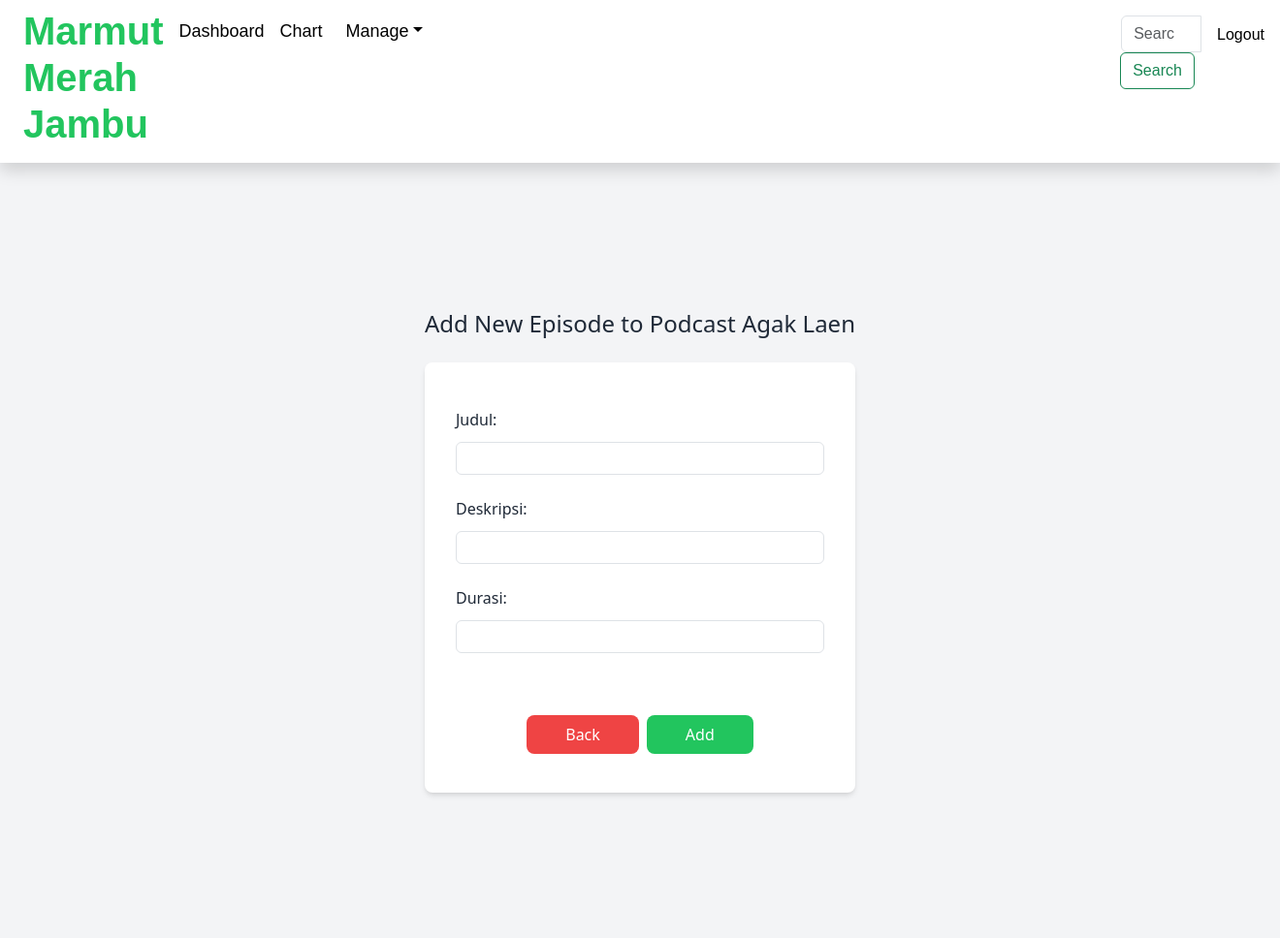
After one commit to realynnsio/marmut_merah_jambu, a Django app: page /podcast/create-episode in a window 1320 px wide. The commit adds this page. Shown: the whole page at 97% size. Run offline with Django 4.2, Linux system fonts and the light colour scheme; some libraries are stand-ins or nearby versions; some web fonts are replaced.

Commit message:
add create_episode front-end

```diff
--- /dev/null
+++ b/kelola_podcast/templates/create_episode.html
@@ -0,0 +1,37 @@
+{% extends 'base.html' %}
+
+{% block content %}
+
+{% include 'navbar.html' %}
+
+
+<div class="min-h-screen bg-gray-100 text-gray-800 antialiased px-4 py-6 flex flex-col flex-wrap justify-center sm:py-12">
+    <div class="relative py-2 sm:max-w-xl mx-auto text-center">
+        <span class="text-2xl font-light">Add New Episode to Podcast Agak Laen</span>
+        <div class="relative mt-4 bg-white shadow-md sm:rounded-lg text-left sm:mt-4">
+            <div class="py-10 px-8">
+                <form action="">
+                    {% csrf_token %}
+                    <div class="mb-3">
+                        <label for="name" class="col-form-label">Judul:</label>
+                        <input type="text" class=" border w-full h-5 px-3 py-3 mt-1 hover:outline-none focus:outline-none focus:ring-1 focus:ring-indigo-600 rounded-md" id="name" name="name"></input>
+                    </div>
+                    <div class="mb-3">
+                        <label for="description" class="col-form-label">Deskripsi:</label>
+                        <input type="text" class=" border w-full h-5 px-3 py-3 mt-1 hover:outline-none focus:outline-none focus:ring-1 focus:ring-indigo-600 rounded-md" id="description" name="description"></input>
+                    </div>
+                    <div class="mb-3">
+                        <label for="category" class="col-form-label">Durasi:</label>
+                        <input type="text" class=" border w-full h-5 px-3 py-3 mt-1 hover:outline-none focus:outline-none focus:ring-1 focus:ring-indigo-600 rounded-md" id="category" name="category"></input>
+                    </div>
+                    <div class="flex justify-center space-x-2">
+                        <button class="mt-5 bg-red-500 text-white py-2 px-10 rounded-lg hover:bg-red-600 " type="submit" value="Add Product">Back</button>
+                        <button class="mt-5 bg-green-500 text-white py-2 px-10 rounded-lg hover:bg-green-600 " type="submit" value="Add Product">Add</button>
+                    </div>
+                </form>
+            </div>
+        </div>
+    </div>
+</div>
+
+{% endblock %}
--- a/kelola_podcast/templates/list_episode.html
+++ b/kelola_podcast/templates/list_episode.html
@@ -44,7 +44,7 @@
                     <td class="border border-gray-500 px-4 py-2"> Agak Laen!Versi:Numpang </td>
                     <td class="border border-gray-500 px-4 py-2"> S4E10. Mumpung lagi numpang di Studio ketua Bene sang tiktoker, kami mau cerita pengalaman
                         numpang kami. Selamat menikmati, Mauliate </td>
-                    <td class="border border-gray-500 px-4 py-2"> 65 menit </td>
+                    <td class="border border-gray-500 px-4 py-2"> 1 jam 5 menit </td>
                     <td class="border border-gray-500 px-4 py-2"> 09-03-2024 </td>
                     <td class="border border-gray-500 px-4 py-2">
                         <a href="">Hapus</a>
--- a/kelola_podcast/urls.py
+++ b/kelola_podcast/urls.py
@@ -1,5 +1,5 @@
 from django.urls import path
-from kelola_podcast.views import show_list_podcast, show_list_episode, show_podcast_detail
+from kelola_podcast.views import show_list_podcast, show_list_episode, show_podcast_detail, show_form
 
 app_name = 'kelola_podcast'
 
@@ -7,4 +7,5 @@ urlpatterns = [
     path('', show_list_podcast, name='show_list_podcast'),
     path('podcast-details/', show_podcast_detail, name='show_podcast_detail'),
     path('list-episode/', show_list_episode, name='show_list_episode'),
+    path('create-episode', show_form, name='show_form')
 ]
--- a/kelola_podcast/views.py
+++ b/kelola_podcast/views.py
@@ -11,3 +11,7 @@ def show_list_episode(request):
 def show_podcast_detail(request):
     context = {}
     return render(request, "podcast_detail.html", context)
+
+def show_form(request):
+    context = {}
+    return render(request, "create_episode.html", context)
--- a/templates/navbar.html
+++ b/templates/navbar.html
@@ -24,8 +24,9 @@ href = "https://fonts.googleapis.com/css2?family=Mochiy+Pop+P+One">
                     <a href="#" class="text-black text-lg pl-6 pb-2.5 no-underline dropdown-toggle" id="popUp">Manage</a>
                     <div class=" hidden absolute bg-white rounded-lg shadow-lg mt-2" id="show">
                         <a href="#" class="block px-4 py-2 text-black no-underline">Kelola Playlist</a>
-                        <a href="#" class="block px-4 py-2 text-black no-underline">Langgan Paket</a>
-                        <a href="#" class="block px-4 py-2 text-black no-underline">Kelola Podcast</a>
+                        <a href="#" class="block px-4 py-2 text-black no-underline">Langganan Paket</a>
+                        <a href="#" class="block px-4 py-2 text-black no-underline">Kelola Album & Songs</a>
+                        <a href="#" class="block px-4 py-2 text-black no-underline">Cek Royalti</a>
                     </div>
                 </div>
             </div>
@@ -38,7 +39,7 @@ href = "https://fonts.googleapis.com/css2?family=Mochiy+Pop+P+One">
                         </span>
                     </div>
                   </form>
-                <a class="pt-2 no-underline text-black">Login</a>
+                <a class="pt-2 no-underline text-black">Logout</a>
             </div>
 
         </div>
```
Also changed, not shown: dashboard/templates/dashboard.html (+5 -3 lines), kelola_podcast/templates/list_podcast.html (+5 -5 lines).
